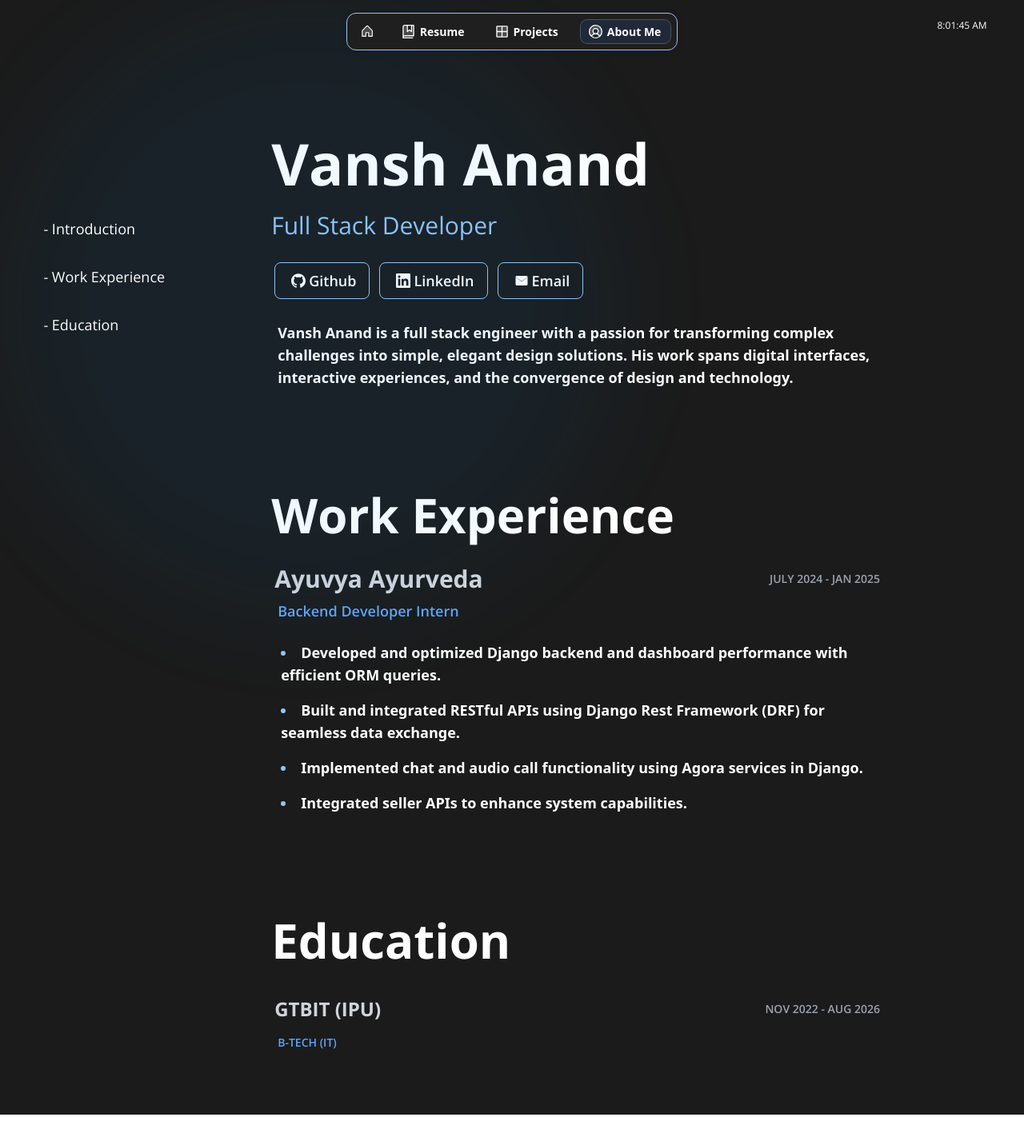
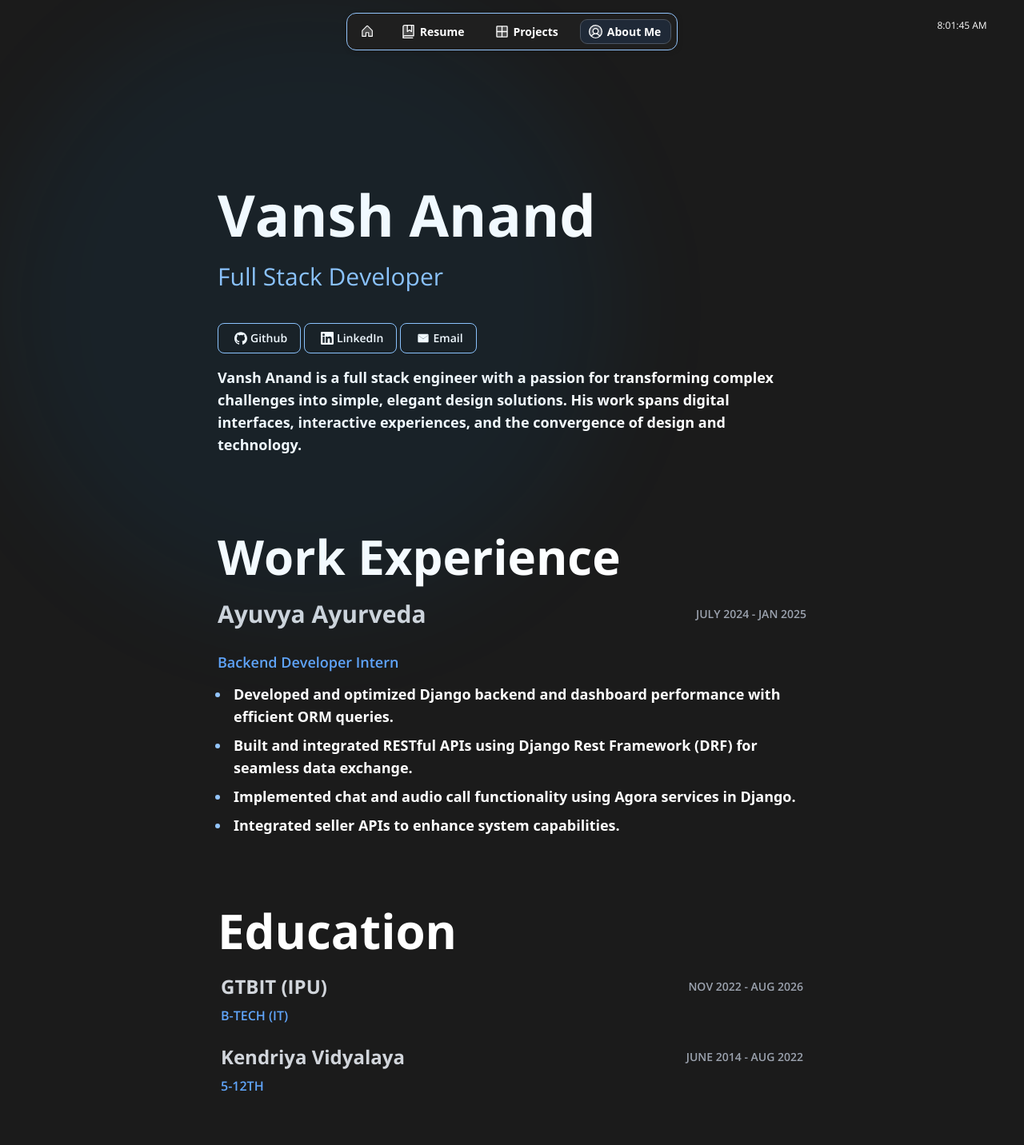
Before and after one commit to vanshanand34/Vansh-Portfolio, a Next.js app: page /about-me in a window 1280 px wide. Shown: the top 1432 px of the page at 80% size. Before the commit the page ends 1394 px from the top, so only its background shows below. Built offline with nearby package versions, Linux system fonts and the light colour scheme.

Commit message:
fix: Fixed spacing of pages, used padding in place of margin for better spacing

```diff
--- a/app/LinkButtons.tsx
+++ b/app/LinkButtons.tsx
@@ -9,14 +9,14 @@ export default function LinkButtons(
     { isHomePage = false, width = 18, height = 18 }: { isHomePage?: boolean, width?: number, height?: number }
 ): JSX.Element {
 
-    const buttonTextStyle: string = isHomePage ? "hidden" : "md:text-lg md:block hidden";
+    const buttonTextStyle: string = isHomePage ? "hidden" : "text-sm md:block hidden";
     const borderStyle: string = isHomePage ? "px-1" : "border border-blue-300 px-2";
     return (
-        <div className="py-4 inline-flex items-center gap-1 flex-wrap">
+        <div className="md:py-4 inline-flex items-center gap-1 flex-wrap">
             <Link href="https://github.com/vanshanand34">
                 <button className={`inline-flex items-center space-between hover:bg-[#222220] md:font-semibold
-                py-2 md:px-4 rounded-lg m-1 ${borderStyle}`}>
-                    <GithubLogo width={width} height={height}/>
+                py-2 md:px-4 rounded-lg ${borderStyle}`}>
+                    <GithubLogo width={width} height={height} />
                     <div className={buttonTextStyle}>
                         Github
                     </div>
@@ -24,8 +24,10 @@ export default function LinkButtons(
             </Link>
             <Link href="https://www.linkedin.com/in/anandvansh/">
                 <button className={`inline-flex items-center space-between hover:bg-[#222220] md:font-semibold
-                py-2 md:px-4 rounded-lg m-1 ${borderStyle}`}>
-                    <LinkedinLogo width={width} height={height}/>
+                py-2 md:px-4 rounded-lg ${borderStyle}`}>
+                    <div className="rounded-full w-fit">
+                        <LinkedinLogo width={width} height={height} />
+                    </div>
                     <div className={buttonTextStyle}>
                         LinkedIn
                     </div>
@@ -33,8 +35,8 @@ export default function LinkButtons(
             </Link>
             <Link href="mailto:anandvansh34@gmail.com">
                 <button className={`inline-flex items-center space-between hover:bg-[#222220] md:font-semibold
-                py-2 md:px-4 rounded-lg m-1 ${borderStyle}`}>
-                    <GmailLogo width={width} height={height}/>
+                py-2 md:px-4 rounded-lg ${borderStyle}`}>
+                    <GmailLogo width={width} height={height} />
                     <div className={buttonTextStyle}>
                         Email
                     </div>
--- a/app/about-me/AboutPage.tsx
+++ b/app/about-me/AboutPage.tsx
@@ -26,7 +26,7 @@ export default function Home() {
 
         {/* <div className="text-center w-full md:text-5xl text-5xl font-semibold mt-[6vh] text-blue-400 underline">About Me</div> */}
 
-        <div className="lg:block fixed top-[28vh] left-[3vw] hidden">
+        {/* <div className="lg:block fixed top-[28vh] left-[3vw] hidden">
           <div className="flex justify-between items-center py-4">
             <div className="lg:p-4 p-2 text-lg">
               <div className="py-4 cursor-pointer hover:ml-2">
@@ -46,59 +46,57 @@ export default function Home() {
               </div>
             </div>
           </div>
-        </div>
+        </div> */}
 
-        <div className="py-4 md:mr-32">
-          <div className="lg:mx-4 md:mx-6 mx-4 mt-12 p-4 lg:ml-[24vw]" id="intro">
-            <div className="md:mx-4 py-4">
+        <div className="px-6 sm:px-16 md:px-42 lg:px-64 py-24 md:py-32">
+          <div className="p-4 py-8 md:py-12" id="intro">
 
-              <div className="md:text-7xl text-5xl font-bold my-4">
+              <div className="md:text-7xl text-5xl font-bold">
                 Vansh Anand
               </div>
 
-              <div className="text-blue-300 md:text-3xl text-2xl py-2">
+              <div className="text-blue-300 md:text-3xl text-xl pt-2 md:py-6">
                 Full Stack Developer
               </div>
 
-              <LinkButtons />
+              <LinkButtons height={16} width={16}/>
 
-              <div className="md:font-semibold font-sans md:text-lg text-lg p-2">
+              <div className="md:font-semibold font-sans md:text-lg text-base">
                 Vansh Anand is a full stack engineer with a passion for transforming complex challenges into simple, elegant design solutions. His work spans digital interfaces, interactive experiences, and the convergence of design and technology.
               </div>
 
-            </div>
           </div>
 
-          <div className="md:my-12 my-8 lg:mx-4 md:mx-6 mx-4 p-4 lg:ml-[24vw]" id="experience">
-            <div className="font-bold md:text-6xl text-4xl my-6 md:mx-4">
+          <div className="px-4 py-8 md:py-12" id="experience">
+            <div className="font-bold md:text-6xl text-4xl">
               Work Experience
             </div>
-            <div className="md:mx-5">
-              <div className="flex items-center justify-between gap-2">
-                <div className="font-bold lg:text-3xl md:text-2xl text-lg text-gray-300">
+            <div className="">
+              <div className="sm:flex items-center justify-between gap-2 py-2 md:py-6">
+                <div className="font-bold lg:text-3xl md:text-2xl text-base text-gray-300 py-1 sm:py-0">
                   Ayuvya Ayurveda
                 </div>
 
-                <div className="my-4 font-semibold md:text-md text-sm text-gray-400">
+                <div className="font-semibold md:text-md text-sm text-gray-400 py-2 sm:py-0">
                   JULY 2024 - JAN 2025
                 </div>
               </div>
 
-              <div className="md:text-lg font-semibold text-blue-400 px-1">
+              <div className="md:text-lg font-semibold text-blue-400 py-1">
                 Backend Developer Intern
               </div>
 
-              <ul className="font-sans marker:text-blue-300 list-disc list-inside py-4 md:text-lg text-md px-2 md:font-semibold">
-                <li className="py-2">
+              <ul className="pl-4 p-1 font-sans marker:text-blue-300 list-disc list-outside md:text-lg sm:text-base text-sm md:font-semibold">
+                <li className="md:p-1">
                   Developed and optimized Django backend and dashboard performance with efficient ORM queries.
                 </li>
-                <li className="py-2">
+                <li className="md:p-1">
                   Built and integrated RESTful APIs using Django Rest Framework (DRF) for seamless data exchange.
                 </li>
-                <li className="py-2">
+                <li className="md:p-1">
                   Implemented chat and audio call functionality using Agora services in Django.
                 </li>
-                <li className="py-2">
+                <li className="md:p-1">
                   Integrated seller APIs to enhance system capabilities.
                 </li>
               </ul>
@@ -106,14 +104,14 @@ export default function Home() {
             </div>
           </div>
 
-          <div className="md:my-8 my-6 lg:mx-4 mx-6 p-4 lg:ml-[24vw]" id="education">
-            <div className="font-bold md:text-6xl text-4xl my-6 md:mx-4">
+          <div className="px-4 py-8" id="education">
+            <div className="font-bold md:text-6xl text-4xl">
               Education
             </div>
-            <div className="md:mx-5">
-              <div className="my-4">
-                <div className="flex items-center justify-between">
-                  <div className="py-4 font-bold lg:text-2xl md:text-xl text-md text-gray-300">
+            <div className="py-2 px-1">
+              <div className="py-1 md:py-2">
+                <div className="sm:flex items-center justify-between">
+                  <div className="font-bold lg:text-2xl md:text-xl text-md text-gray-300 py-2">
                     GTBIT (IPU)
                   </div>
 
@@ -122,13 +120,13 @@ export default function Home() {
                   </div>
                 </div>
 
-                <div className="md:text-md text-sm font-semibold text-blue-400 px-1">
+                <div className="md:text-base text-xs font-semibold text-blue-400 py-2 sm:py-0">
                   B-TECH (IT)
                 </div>
               </div>
-              {/* <div className="my-4">
-                <div className="flex items-center justify-between">
-                  <div className="py-4 font-bold lg:text-2xl md:text-xl text-lg text-gray-300">
+              <div className="py-1 md:py-2">
+                <div className="sm:flex items-center justify-between">
+                  <div className="py-2 font-bold lg:text-2xl md:text-xl text-lg text-gray-300">
                     Kendriya Vidyalaya
                   </div>
 
@@ -137,10 +135,10 @@ export default function Home() {
                   </div>
                 </div>
 
-                <div className="md:text-lg text-sm font-semibold text-blue-400 md:px-1">
+                <div className="md:text-base text-xs font-semibold text-blue-400 py-2 sm:py-0">
                   5-12TH
                 </div>
-              </div> */}
+              </div>
 
             </div>
           </div>
--- a/app/resume/ResumePage.tsx
+++ b/app/resume/ResumePage.tsx
@@ -17,7 +17,14 @@ import trackCursor from "../MovingBackground";
 
 export default function ResumePage() {
     return (
-        <div className="min-h-screen text-white w-full bg-[#1b1b1b]" id="container" onMouseMove={(event: React.MouseEvent) => trackCursor(event)}>
+        <>
+            <Navbar activeElement="resume">
+            </Navbar>
+            <div
+                className="min-h-screen text-white w-full bg-[#1b1b1b]"
+                id="container"
+                onMouseMove={(event: React.MouseEvent) => trackCursor(event)}
+            >
                 <div id="cursor"
                     className="fixed w-[60vw] h-[60vw] bg-[#0099ff0f] rounded-full blur-3xl overflow-hidden pointer-events-none hidden md:block">
                 </div>
@@ -26,24 +33,27 @@ export default function ResumePage() {
                     className="md:hidden fixed right-[10vw] w-[100vw] h-[100vw] bg-[#0099ff0f] rounded-full blur-3xl overflow-hidden pointer-events-none">
                 </div>
 
-            <Navbar activeElement="resume">
-            </Navbar>
+                <div className="px-6 sm:px-16 md:px-42 lg:px-64 py-24 md:py-48">
 
-            <div className="md:mt-24 mt-32 w-full text-center md:text-6xl text-4xl font-semibold">
+
+                    <div className="w-full text-center md:text-6xl text-4xl font-semibold">
                         Download Resume
                     </div>
-            <div className="p-4 my-2 text-center font-mono text-gray-400">
+                    <div className="text-center font-mono text-gray-400 py-4">
                         Click on the below link to download resume
                     </div>
 
-            <div className="my-8 flex justify-center w-full">
-                <button onClick={() => window.location.href = "api/resume" }
-                    className="hover:bg-gray-900 rounded-lg border border-blue-300 px-4 py-2 md:text-3xl text-lg shadow-lg">
+                    <div className="flex justify-center items-center w-full py-12">
+                        <button onClick={() => window.location.href = "api/resume"}
+                            className="rounded-lg border border-white hover:border-blue-600 md:text-3xl text-lg shadow-lg py-2 px-3">
                             Download Resume
                         </button>
                         {/* </Link> */}
                     </div>
 
                 </div>
+
+            </div>
+        </>
     )
 }
```
Also changed, not shown: app/HomePage.tsx (+14 -8 lines). Lines whose indentation alone changed are shown as unchanged.
